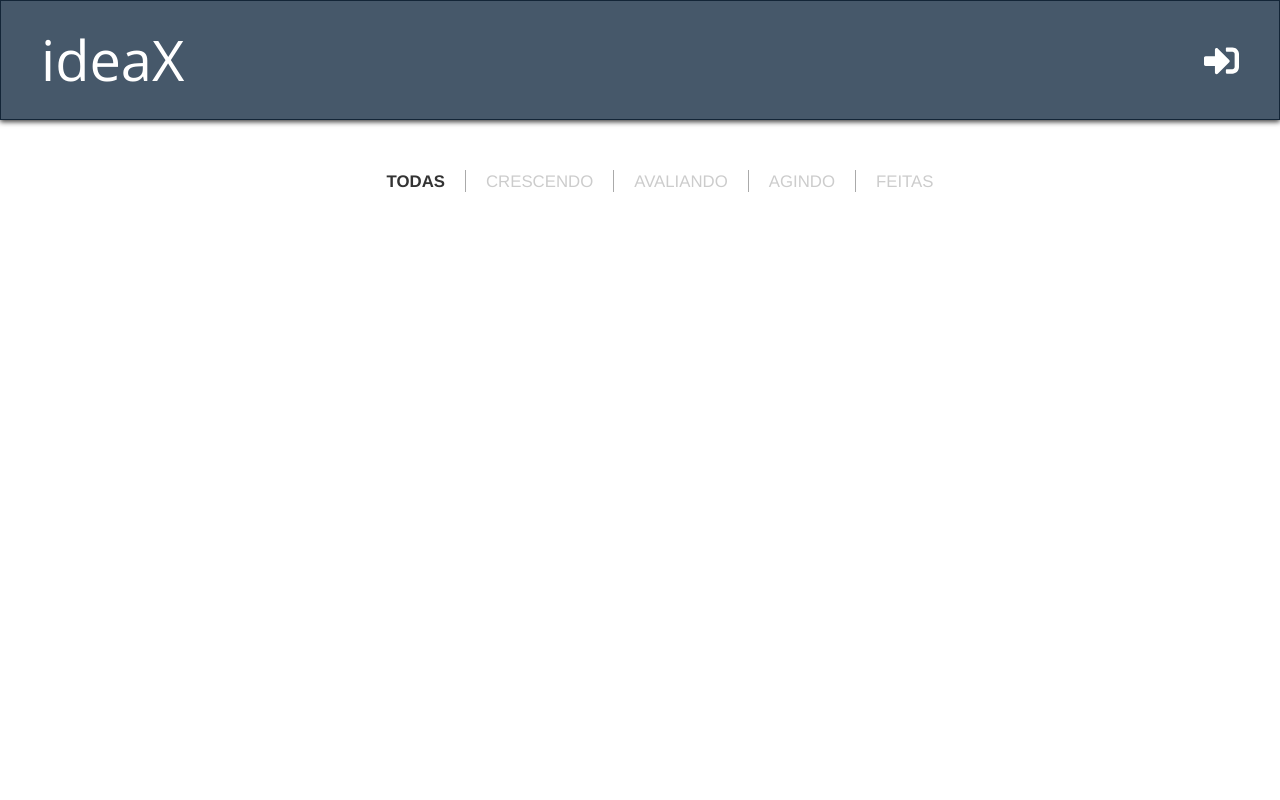
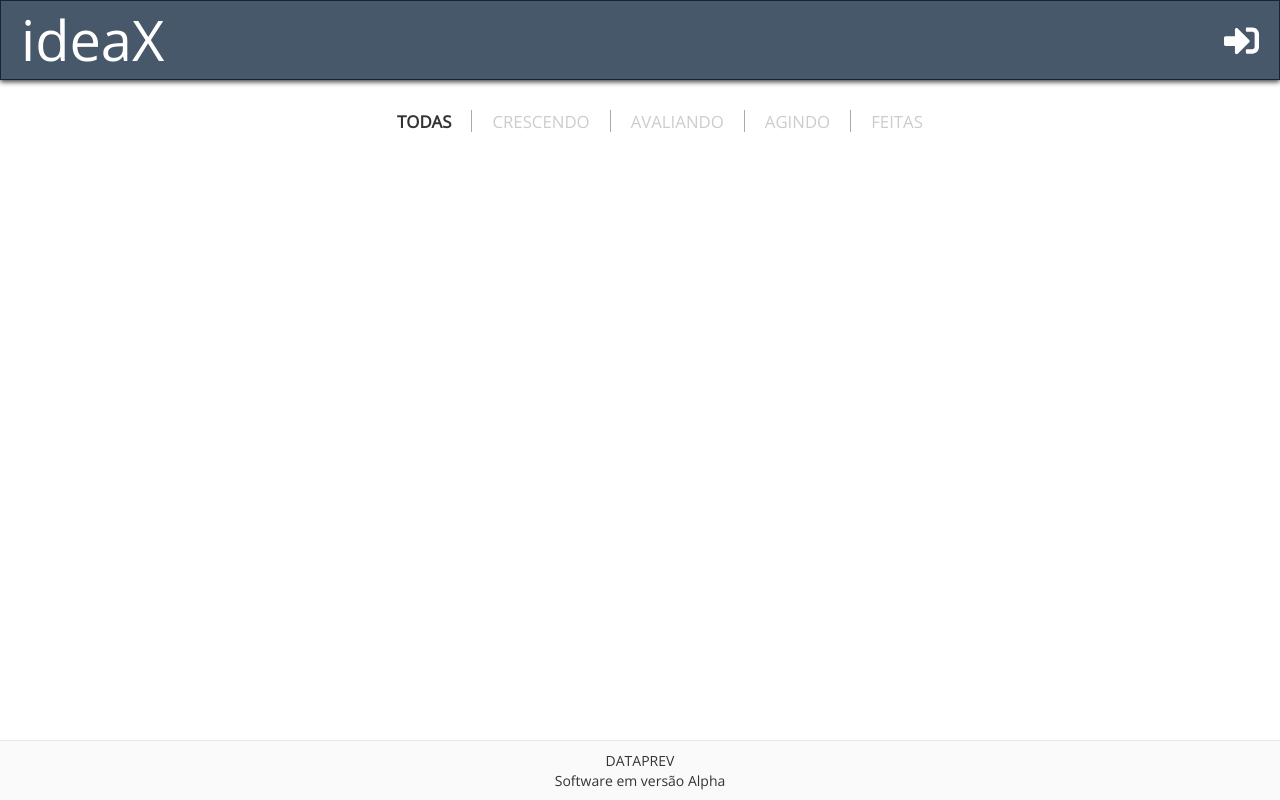
Before and after one commit to filhocf/ideax, a Django app: page / in a window 1280 px wide. Run offline with Django 3.2, Linux system fonts and the light colour scheme; data that the repository does not hold is empty; some libraries are stand-ins or nearby versions.

Commit message:
novos cards de ideia e adição do footer

```diff
--- a/ideax/static/css/blog.css
+++ b/ideax/static/css/blog.css
@@ -1,3 +1,7 @@
+body{
+  font-family: 'Open Sans', sans-serif;
+}
+
 .main-header{
   background-color: #46586A;
   border: #132537 solid 1px;
@@ -7,12 +11,12 @@
   flex-wrap: wrap;
   align-items: center;
   justify-content: space-between;
-  padding: 0 40px;
-  min-height: 120px;
+  padding: 0 20px;
+  min-height: 80px;
   -webkit-box-shadow: 0px 2px 5px 0px rgba(0,0,0,0.75);
   -moz-box-shadow: 0px 2px 5px 0px rgba(0,0,0,0.75);
   box-shadow: 0px 2px 5px 0px rgba(0,0,0,0.75);
-  margin-bottom: 50px;
+  //margin-bottom: 50px;
 }
 
 .main-header .title{
@@ -43,7 +47,7 @@
 }
 
 nav.phase-filter {
-  margin: 40px;
+  margin: 30px;
   display: flex;
   justify-content: space-around;
 }
@@ -258,8 +298,34 @@ div.idea{
 
 .disliked,
 .disliked a{
-  margin-left: 8px;
+  margin-left: 10px;
   color: #FF0400;
+}
+
+footer{
+  background: #fafafa;
+  border-top: 1px solid #E6E6E6;
+  min-height: 60px;
+  display: flex;
+  align-items: center;
+  justify-content: center;
+  position: absolute;
+  bottom: 0;
+  width: 100%;
+
+}
+
+footer{
+  text-align: center;
+}
+
+footer p{
+  margin: 0;
+}
+
+.alpha-version{
+  display: block;
+  float: right;
 }
 
 
--- a/ideax/templates/ideax/base.html
+++ b/ideax/templates/ideax/base.html
@@ -60,6 +60,7 @@
 
             </div>
         </div>
+        <footer><div class="logo"><p>DATAPREV </p><p class="alpha-version">Software em versão Alpha</p></div></footer>
         <script
 			  src="http://code.jquery.com/jquery-3.3.1.min.js"
 			  integrity="sha256-FgpCb/KJQlLNfOu91ta32o/NMZxltwRo8QtmkMRdAu8="
--- a/ideax/templates/ideax/includes/idea_detail.html
+++ b/ideax/templates/ideax/includes/idea_detail.html
@@ -1,6 +1,6 @@
 {% load widget_tweaks %}
 
-<div class="idea">
+<div class="idea crescendo">
   <div class="idea-header">
     <h1>
       {% if link_title == True %}
@@ -57,7 +57,7 @@
       </button>
 
       <button type="button"
-        class="btn btn-danger btn-sm js-remove-idea"
+        class="btn btn-sm js-remove-idea"
         data-url="{% url 'idea_remove' pk=idea.pk %}">
         <span class="glyphicon glyphicon-trash"></span> Delete
       </button>
```
Also changed, not shown: other parts of ideax/static/css/blog.css (+45 -9 lines), 1 other file.
